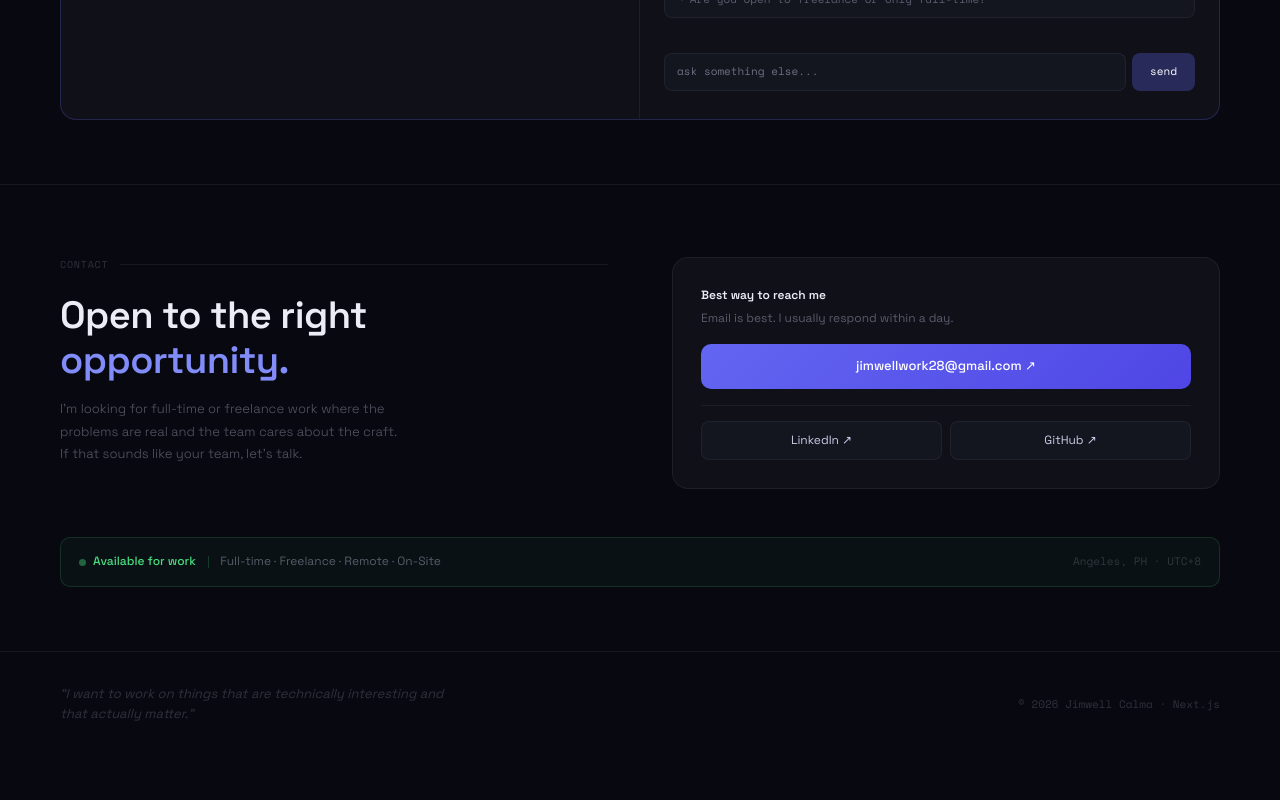
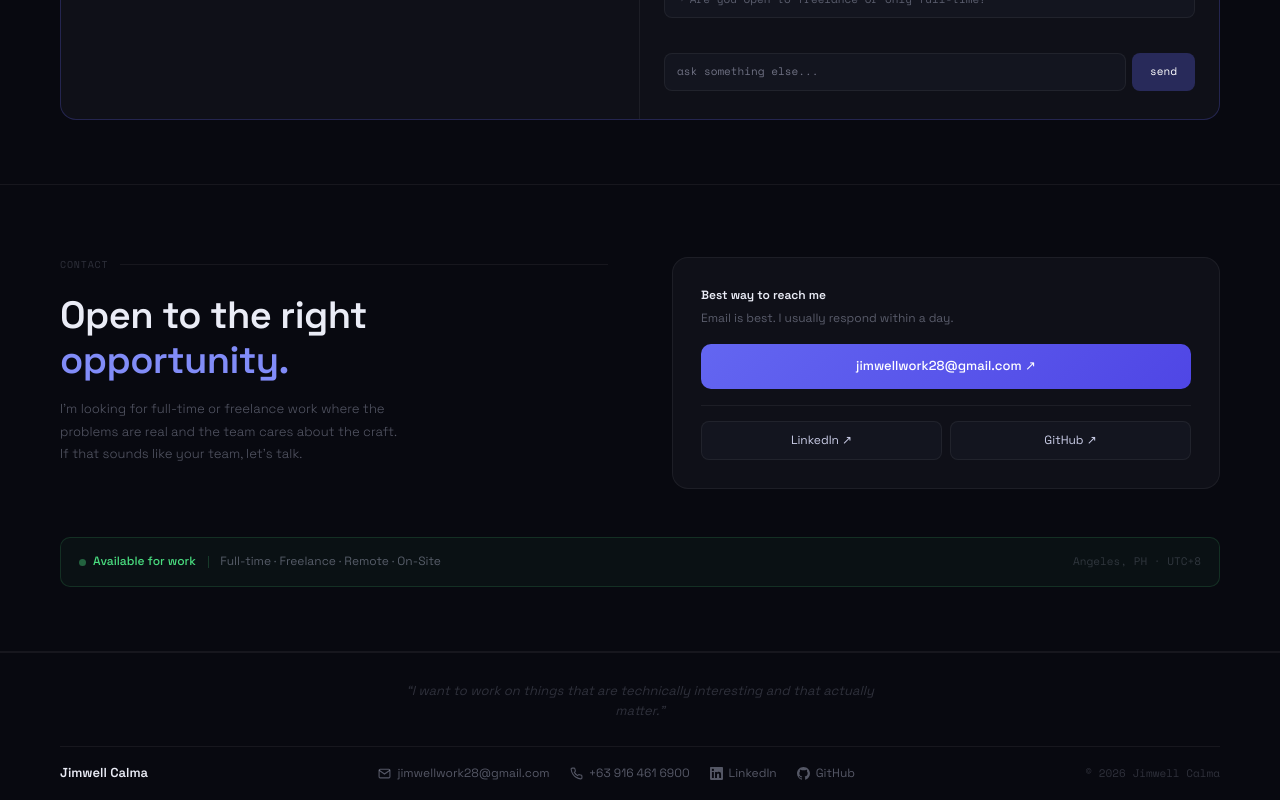
Before and after one commit to JimwellC/jimwell-portfolio, a Next.js app: page / in a window 1280 px wide. Shown: the part 4231-5031 px from the top of the page. Before the commit the page ends 4988 px from the top, so only its background shows below. Built offline with nearby package versions, Linux system fonts and the light colour scheme.

Commit message:
footer fixed

```diff
--- a/src/app/globals.css
+++ b/src/app/globals.css
@@ -88,6 +88,17 @@ body {
 .projects-mobile div::-webkit-scrollbar { display: none; }
 .certs-mobile div::-webkit-scrollbar { display: none; }
 
+/* ── Footer ── */
+.footer-links {
+  display: flex;
+  gap: 20px;
+  align-items: center;
+  flex-wrap: nowrap;
+}
+
+.footer-link-short { display: none; }
+.footer-link-full  { display: inline; }
+
 /* ── Animations ── */
 @keyframes marquee-scroll {
   0%   { transform: translateX(0); }
@@ -137,6 +148,22 @@ body {
     padding-left: 20px !important;
     padding-right: 20px !important;
   }
+
+    /* Footer */
+  .footer-links {
+    display: grid;
+    grid-template-columns: 1fr 1fr;
+    gap: 14px 24px;
+    width: 100%;
+  }
+  .footer-link-full  { display: none; }
+  .footer-link-short { display: inline; }
+
+  .footer-bottom {
+    flex-direction: column;
+    align-items: flex-start !important;
+    gap: 16px !important;
+  }
 }
 
 /* ── Responsive: small mobile (≤640px) ── */
--- a/src/components/Footer.tsx
+++ b/src/components/Footer.tsx
@@ -1,13 +1,131 @@
+"use client";
+
 export default function Footer() {
+  const links = [
+    {
+      href: "mailto:jimwellwork28@gmail.com",
+      label: "jimwellwork28@gmail.com",
+      shortLabel: "jimwellwork28@gmail.com",
+      icon: (
+        <svg width="13" height="13" viewBox="0 0 24 24" fill="none" stroke="currentColor" strokeWidth="2">
+          <path d="M4 4h16c1.1 0 2 .9 2 2v12c0 1.1-.9 2-2 2H4c-1.1 0-2-.9-2-2V6c0-1.1.9-2 2-2z"/>
+          <polyline points="22,6 12,13 2,6"/>
+        </svg>
+      ),
+    },
+    {
+      href: "tel:+639164616900",
+      label: "+63 916 461 6900",
+      shortLabel: "+63 916 461 6900",
+      icon: (
+        <svg width="13" height="13" viewBox="0 0 24 24" fill="none" stroke="currentColor" strokeWidth="2">
+          <path d="M22 16.92v3a2 2 0 0 1-2.18 2 19.79 19.79 0 0 1-8.63-3.07 19.5 19.5 0 0 1-6-6 19.79 19.79 0 0 1-3.07-8.67A2 2 0 0 1 4.11 2h3a2 2 0 0 1 2 1.72 12.84 12.84 0 0 0 .7 2.81 2 2 0 0 1-.45 2.11L8.09 9.91a16 16 0 0 0 6 6l1.27-1.27a2 2 0 0 1 2.11-.45 12.84 12.84 0 0 0 2.81.7A2 2 0 0 1 22 16.92z"/>
+        </svg>
+      ),
+    },
+    {
+      href: "https://linkedin.com/in/jimwell-calma-9420b12b1",
+      label: "LinkedIn",
+      shortLabel: "LinkedIn",
+      target: "_blank",
+      icon: (
+        <svg width="13" height="13" viewBox="0 0 24 24" fill="currentColor">
+          <path d="M20.447 20.452h-3.554v-5.569c0-1.328-.027-3.037-1.852-3.037-1.853 0-2.136 1.445-2.136 2.939v5.667H9.351V9h3.414v1.561h.046c.477-.9 1.637-1.85 3.37-1.85 3.601 0 4.267 2.37 4.267 5.455v6.286zM5.337 7.433c-1.144 0-2.063-.926-2.063-2.065 0-1.138.92-2.063 2.063-2.063 1.14 0 2.064.925 2.064 2.063 0 1.139-.925 2.065-2.064 2.065zm1.782 13.019H3.555V9h3.564v11.452zM22.225 0H1.771C.792 0 0 .774 0 1.729v20.542C0 23.227.792 24 1.771 24h20.451C23.2 24 24 23.227 24 22.271V1.729C24 .774 23.2 0 22.222 0h.003z"/>
+        </svg>
+      ),
+    },
+    {
+      href: "https://github.com/JimwellC",
+      label: "GitHub",
+      shortLabel: "GitHub",
+      target: "_blank",
+      icon: (
+        <svg width="13" height="13" viewBox="0 0 24 24" fill="currentColor">
+          <path d="M12 0c-6.626 0-12 5.373-12 12 0 5.302 3.438 9.8 8.207 11.387.599.111.793-.261.793-.577v-2.234c-3.338.726-4.033-1.416-4.033-1.416-.546-1.387-1.333-1.756-1.333-1.756-1.089-.745.083-.729.083-.729 1.205.084 1.839 1.237 1.839 1.237 1.07 1.834 2.807 1.304 3.492.997.107-.775.418-1.305.762-1.604-2.665-.305-5.467-1.334-5.467-5.931 0-1.311.469-2.381 1.236-3.221-.124-.303-.535-1.524.117-3.176 0 0 1.008-.322 3.301 1.23.957-.266 1.983-.399 3.003-.404 1.02.005 2.047.138 3.006.404 2.291-1.552 3.297-1.23 3.297-1.23.653 1.653.242 2.874.118 3.176.77.84 1.235 1.911 1.235 3.221 0 4.609-2.807 5.624-5.479 5.921.43.372.823 1.102.823 2.222v3.293c0 .319.192.694.801.576 4.765-1.589 8.199-6.086 8.199-11.386 0-6.627-5.373-12-12-12z"/>
+        </svg>
+      ),
+    },
+  ];
+
   return (
-    <footer style={{ width: "100%", padding: "32px 0" }}>
-      <div className="col" style={{ display: "flex", justifyContent: "space-between", alignItems: "center", flexWrap: "wrap", gap: "12px" }}>
-        <span style={{ fontSize: "13px", fontStyle: "italic", color: "var(--dim)", maxWidth: "400px" }}>
-          &ldquo;I want to work on things that are technically interesting and that actually matter.&rdquo;
-        </span>
-        <span style={{ fontSize: "11px", color: "var(--dim)", fontFamily: "var(--font-space-mono)" }}>
-          © 2026 Jimwell Calma · Next.js
-        </span>
+    <footer style={{ width: "100%", borderTop: "0.5px solid var(--border)" }}>
+      <div className="col" style={{ display: "flex", flexDirection: "column" }}>
+
+        {/* Quote */}
+        <div style={{
+          padding: "28px 0 24px",
+          textAlign: "center",
+          borderBottom: "0.5px solid var(--border)",
+        }}>
+          <p style={{
+            fontSize: "13px",
+            fontStyle: "italic",
+            color: "var(--dim)",
+            lineHeight: 1.6,
+            margin: "0 auto",
+            maxWidth: "480px",
+          }}>
+            &ldquo;I want to work on things that are technically interesting and that actually matter.&rdquo;
+          </p>
+        </div>
+
+        {/* Bottom bar */}
+        <div className="footer-bottom" style={{
+          display: "flex",
+          justifyContent: "space-between",
+          alignItems: "center",
+          padding: "16px 0",
+          gap: "12px",
+        }}>
+
+          {/* Name */}
+          <span style={{
+            fontSize: "13px",
+            fontWeight: 600,
+            color: "#eaecf6",
+            whiteSpace: "nowrap",
+          }}>
+            Jimwell Calma
+          </span>
+
+          {/* Links */}
+          <div className="footer-links">
+            {links.map(({ href, label, shortLabel, icon, target }) => (
+              <a
+                key={href}
+                href={href}
+                target={target}
+                rel={target ? "noopener noreferrer" : undefined}
+                onMouseEnter={(e) => (e.currentTarget.style.color = "var(--accent)")}
+                onMouseLeave={(e) => (e.currentTarget.style.color = "var(--muted)")}
+                style={{
+                  display: "flex",
+                  alignItems: "center",
+                  gap: "6px",
+                  fontSize: "12px",
+                  color: "var(--muted)",
+                  textDecoration: "none",
+                  transition: "color 0.2s",
+                }}
+              >
+                <span style={{ flexShrink: 0 }}>{icon}</span>
+                <span className="footer-link-full">{label}</span>
+                <span className="footer-link-short">{shortLabel}</span>
+              </a>
+            ))}
+          </div>
+
+          {/* Copyright */}
+          <span style={{
+            fontSize: "11px",
+            color: "var(--dim)",
+            fontFamily: "var(--font-space-mono)",
+            whiteSpace: "nowrap",
+          }}>
+            © 2026 Jimwell Calma
+          </span>
+
+        </div>
       </div>
     </footer>
   );
```
